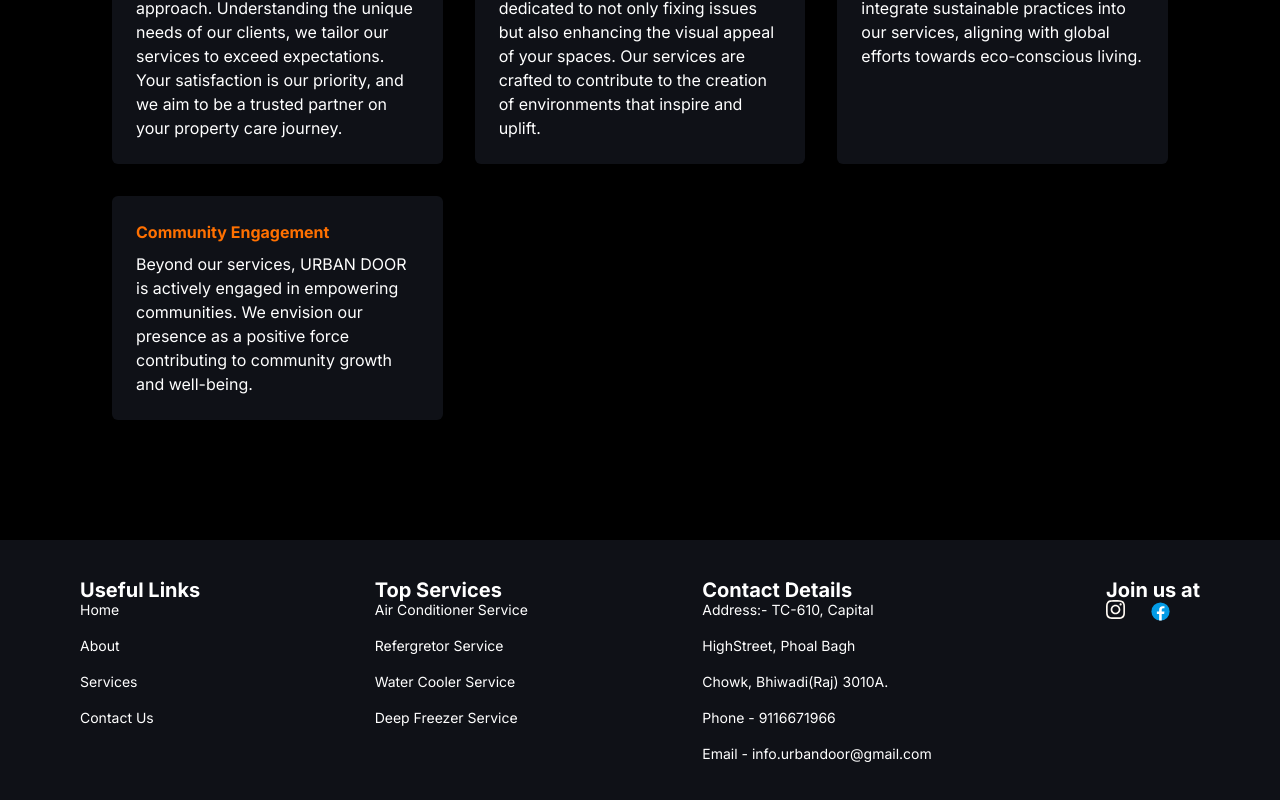
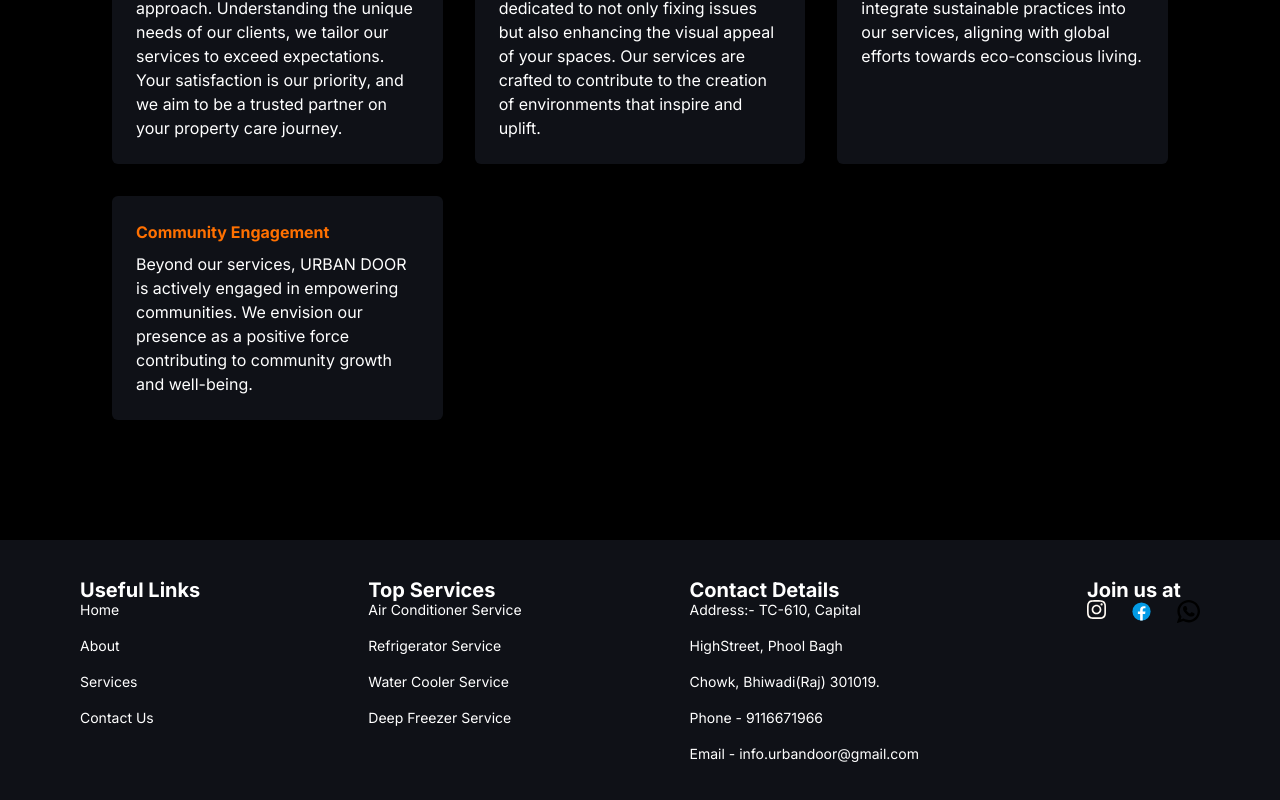
Before and after one commit to Jayant818/didactic-barnacle, a Next.js app: page / in a window 1280 px wide. Shown: the part 6404-7204 px from the top of the page. Built offline with nearby package versions, Linux system fonts and the light colour scheme.

Commit message:
add whatsapp chat button

```diff
--- a/components/Shared/Footer.jsx
+++ b/components/Shared/Footer.jsx
@@ -55,7 +55,7 @@ function Footer() {
 								link: "/services/1",
 							},
 							{
-								name: "Refergretor Service",
+								name: "Refrigerator Service",
 								link: "/services/5",
 							},
 							{
@@ -86,8 +86,8 @@ function Footer() {
 					<div className="flex flex-col gap-4 mt-6">
 						{[
 							"Address:- TC-610, Capital",
-							"HighStreet, Phoal Bagh",
-							"Chowk, Bhiwadi(Raj) 3010A.",
+							"HighStreet, Phool Bagh",
+							"Chowk, Bhiwadi(Raj) 301019.",
 							"Phone - 9116671966",
 							"Email - info.urbandoor@gmail.com",
 						].map((service, index) => (
@@ -103,9 +103,9 @@ function Footer() {
 							Join us at
 						</h3>
 					</div>
-					<div className="flex   gap-6 mt-6">
+					<div className="flex gap-6 mt-6">
 						<Link href="https://www.instagram.com/urbandoorservices?igsh=MzRlODBiNWFlZA==">
-							<div className="flex gap-2 ">
+							<div className="flex gap-2">
 								<Image
 									src="/images/instagram.svg"
 									alt="Instagram Logo"
@@ -128,6 +128,18 @@ function Footer() {
 								/>
 							</div>
 						</Link>
+
+						<Link href="https://wa.me/9116671966">
+							<div className="flex gap-2">
+								<Image
+									src="/images/whatsapp.svg"
+									alt="WhatsApp Logo"
+									width={23}
+									height={23}
+									className="object-contain filter brightness-0"
+								/>
+							</div>
+						</Link>
 					</div>
 				</div>
 			</div>
```
Also changed, not shown: public/images/whatsapp.svg (added).
